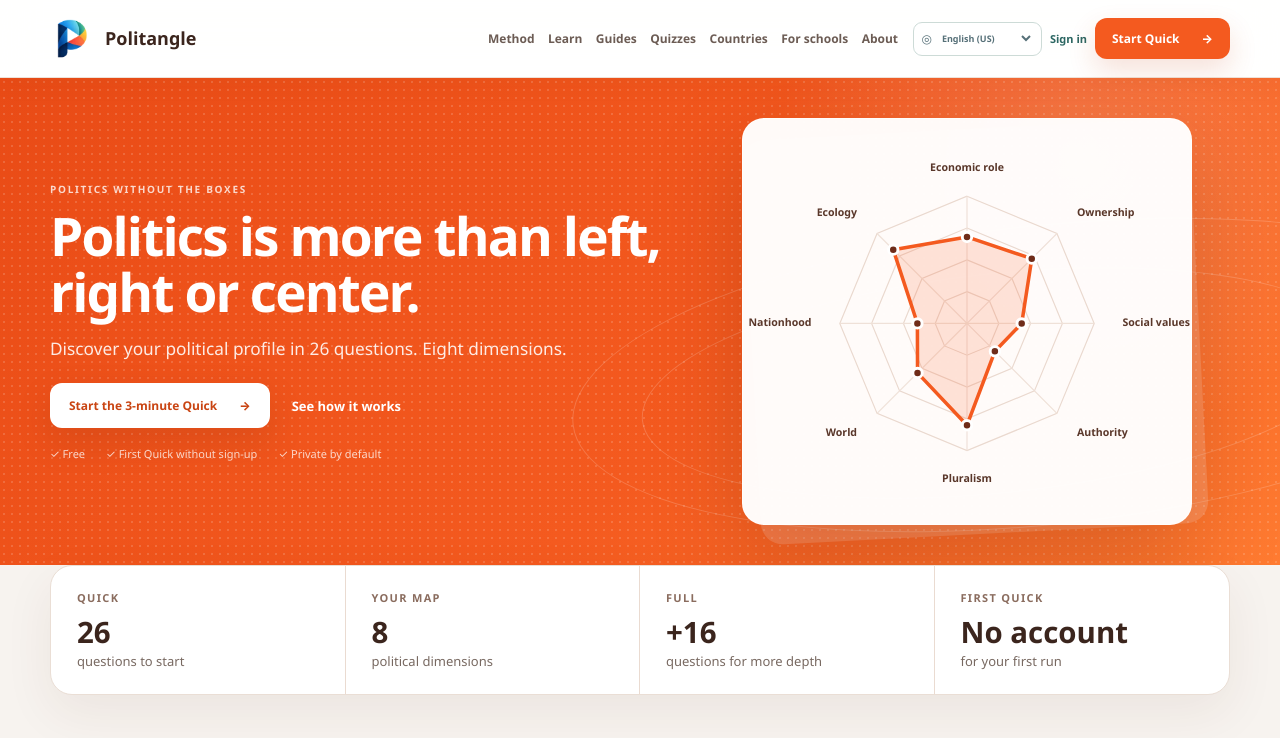
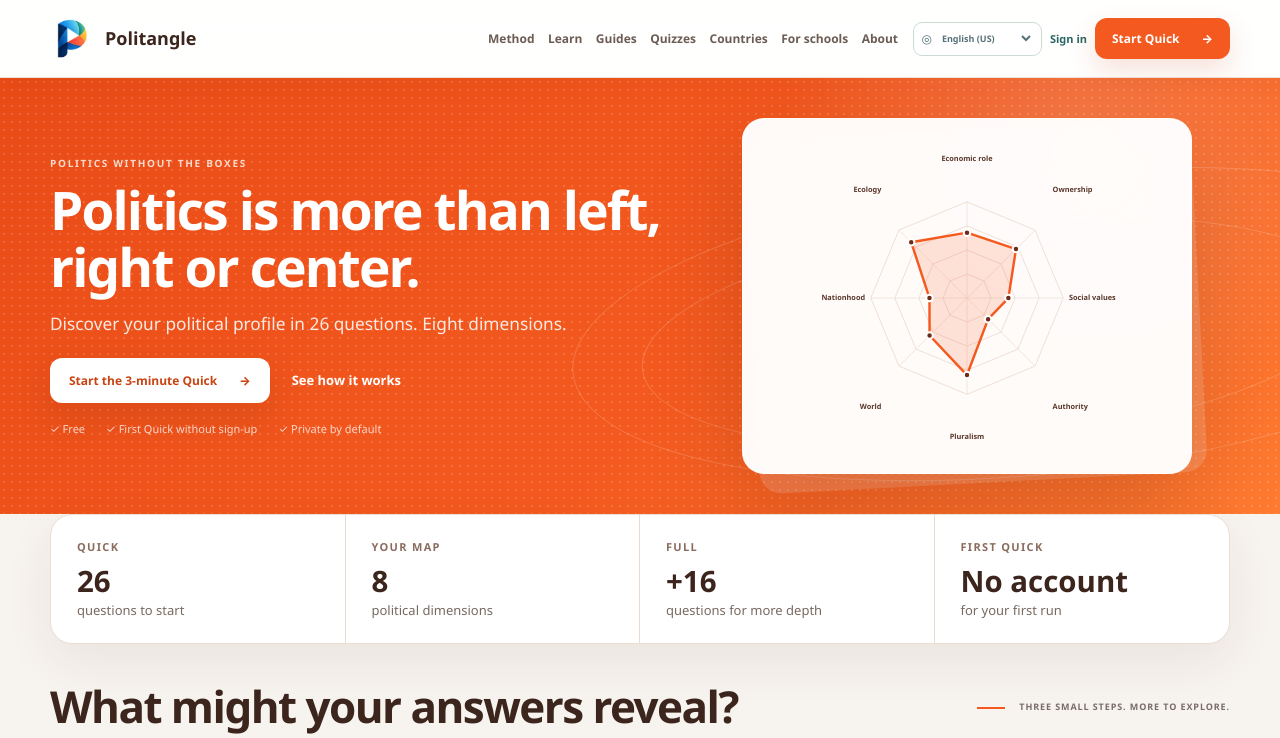
Before and after one commit to unikmo/Politangle, a Next.js app: page / in a window 1280 px wide. Shown: the top 738 px of the page. Built offline with nearby package versions, Linux system fonts and the light colour scheme.

Commit message:
Keep all eight translated axis labels inside chart by using dedicated SVG label slots and line breaks

```diff
--- a/app/page.tsx
+++ b/app/page.tsx
@@ -7,21 +7,56 @@ import { translate } from './translations';
 const Arrow = () => <span aria-hidden="true">→</span>;
 
 function ShapePreview({ axes, ariaLabel }: { axes: readonly (readonly [string, number])[]; ariaLabel: string }) {
- const cx = 180;
- const cy = 160;
- const maxRadius = 108;
- const polar = (radius:number,index:number) => {
+ // Reserve real space INSIDE the SVG for every translated label. The prior
+ // 360px viewBox placed side labels outside the artwork/card on desktop.
+ const cx = 260;
+ const cy = 200;
+ const maxRadius = 118;
+ const polar = (radius: number, index: number) => {
   const angle = (-90 + index * 45) * Math.PI / 180;
   return { x: cx + Math.cos(angle) * radius, y: cy + Math.sin(angle) * radius };
  };
- const points = (level:number) => axes.map((_,index) => { const p = polar(maxRadius * (level / 100),index); return `${p.x},${p.y}`; }).join(' ');
- const profile = axes.map(([,score],index) => { const p = polar(maxRadius * (score / 100),index); return `${p.x},${p.y}`; }).join(' ');
- return <svg className="p-shape-preview" viewBox="0 0 360 320" role="img" aria-label={ariaLabel}>
-  {[25,50,75,100].map((level) => <polygon className="p-shape-ring" key={level} points={points(level)}/>)}
-  {axes.map((_,index) => { const p = polar(maxRadius,index); return <line className="p-shape-spoke" key={`spoke-${index}`} x1={cx} y1={cy} x2={p.x} y2={p.y}/>; })}
+ const points = (level: number) => axes.map((_, index) => {
+  const p = polar(maxRadius * (level / 100), index);
+  return `${p.x},${p.y}`;
+ }).join(' ');
+ const profile = axes.map(([, score], index) => {
+  const p = polar(maxRadius * (score / 100), index);
+  return `${p.x},${p.y}`;
+ }).join(' ');
+ const labelSlots = [
+  { x: 260, y: 29, anchor: 'middle' },
+  { x: 365, y: 67, anchor: 'start' },
+  { x: 385, y: 200, anchor: 'start' },
+  { x: 365, y: 333, anchor: 'start' },
+  { x: 260, y: 371, anchor: 'middle' },
+  { x: 155, y: 333, anchor: 'end' },
+  { x: 135, y: 200, anchor: 'end' },
+  { x: 155, y: 67, anchor: 'end' },
+ ] as const;
+ const splitLabel = (value: string) => {
+  if (value.length <= 19) return [value];
+  const words = value.split(/\s+/);
+  let best = 1;
+  let distance = Infinity;
+  for (let i = 1; i < words.length; i++) {
+   const difference = Math.abs(words.slice(0, i).join(' ').length - words.slice(i).join(' ').length);
+   if (difference < distance) { best = i; distance = difference; }
+  }
+  return [words.slice(0, best).join(' '), words.slice(best).join(' ')];
+ };
+ return <svg className="p-shape-preview" viewBox="0 0 520 400" role="img" aria-label={ariaLabel}>
+  {[25, 50, 75, 100].map((level) => <polygon className="p-shape-ring" key={level} points={points(level)}/>)}
+  {axes.map((_, index) => { const p = polar(maxRadius, index); return <line className="p-shape-spoke" key={`spoke-${index}`} x1={cx} y1={cy} x2={p.x} y2={p.y}/>; })}
   <polygon className="p-shape-area" points={profile}/>
-  {axes.map(([,score],index) => { const p = polar(maxRadius * (score / 100),index); return <circle className="p-shape-dot" key={`dot-${index}`} cx={p.x} cy={p.y} r="4"/>; })}
-  {axes.map(([label],index) => { const p = polar(132,index); const anchor = p.x > cx + 14 ? 'start' : p.x < cx - 14 ? 'end' : 'middle'; return <text className="p-shape-label" key={label} x={p.x} y={p.y} textAnchor={anchor} dominantBaseline="middle">{label}</text>; })}
+  {axes.map(([, score], index) => { const p = polar(maxRadius * (score / 100), index); return <circle className="p-shape-dot" key={`dot-${index}`} cx={p.x} cy={p.y} r="4"/>; })}
+  {axes.map(([label], index) => {
+   const slot = labelSlots[index];
+   const lines = splitLabel(label);
+   return <text className="p-shape-label" key={label} x={slot.x} y={slot.y} textAnchor={slot.anchor} dominantBaseline="middle">
+    {lines.map((line, lineIndex) => <tspan key={lineIndex} x={slot.x} dy={lineIndex === 0 ? (lines.length === 2 ? -7 : 0) : 14}>{line}</tspan>)}
+   </text>;
+  })}
  </svg>;
 }
 
```
